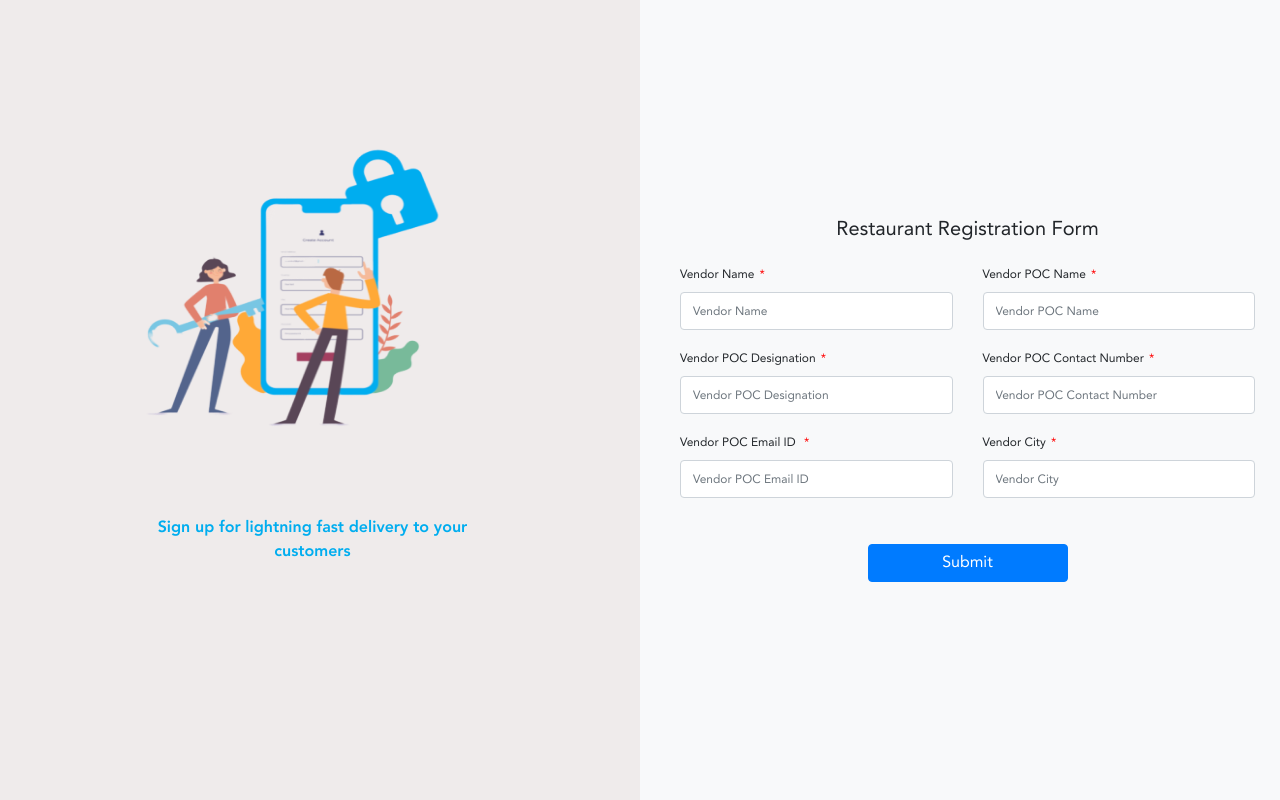
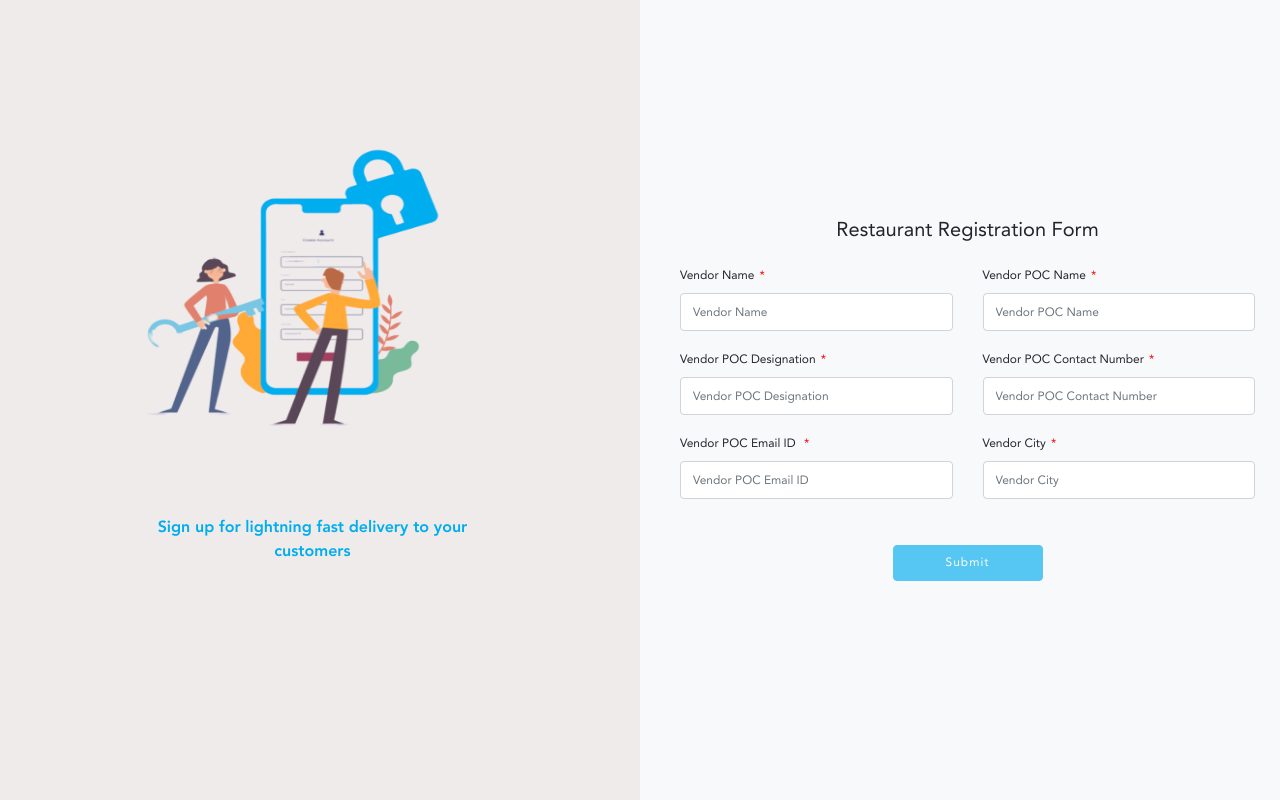
Before and after one commit to adithyaadii/geniee-app, an Angular app: page /restaurant in a window 1280 px wide. Built offline with nearby package versions, Linux system fonts and the light colour scheme.

Commit message:
reg-success changes

```diff
--- a/src/app/app-routing.module.ts
+++ b/src/app/app-routing.module.ts
@@ -4,6 +4,7 @@ import { LoginComponent } from './login/login.component';
 import { RegistrationComponent } from './registration/registration.component';
 import { RestuarantComponent } from './vendor-registration-inner-page/restuarant/restuarant.component'
 import { VendorRegistrationInnerPageComponent } from './vendor-registration-inner-page/vendor-registration-inner-page.component';
+import { RegistrationSuccessfullComponent } from './registration-successfull/registration-successfull.component';
 
 
 const routes: Routes = [
@@ -28,6 +29,10 @@ const routes: Routes = [
     path: 'restaurant',
     component: RestuarantComponent
   },
+  {
+    path: 'registration-successfull',
+    component: RegistrationSuccessfullComponent
+  }
 ];
 
 @NgModule({
--- a/src/app/app.module.ts
+++ b/src/app/app.module.ts
@@ -8,6 +8,7 @@ import { RegistrationComponent } from './registration/registration.component';
 import { RestuarantComponent } from './vendor-registration-inner-page/restuarant/restuarant.component';
 import { VendorRegistrationInnerPageComponent } from './vendor-registration-inner-page/vendor-registration-inner-page.component';
 import { RegistrationService } from './registration/registration.service';
+import { RegistrationSuccessfullComponent } from './registration-successfull/registration-successfull.component';
 
 @NgModule({
   declarations: [
@@ -15,7 +16,8 @@ import { RegistrationService } from './registration/registration.service';
     LoginComponent,
     RegistrationComponent,
     RestuarantComponent,
-    VendorRegistrationInnerPageComponent
+    VendorRegistrationInnerPageComponent,
+    RegistrationSuccessfullComponent,
   ],
   imports: [
     BrowserModule,
--- /dev/null
+++ b/src/app/registration-successfull/registration-successfull.component.html
@@ -0,0 +1,5 @@
+<div class="registration-success"></div>
+<div class="registration-success-buttons">
+    <button type="button" class="btn btn-primary">Register Another One</button>
+    <button type="button" class="btn btn-primary">Login</button>
+</div>
--- /dev/null
+++ b/src/app/registration-successfull/registration-successfull.component.scss
@@ -0,0 +1,7 @@
+.registration-success{
+    background-image: url(/assets/images/registration-success.png);
+    height: 100%;
+    background-size: cover;
+    background-position: center;
+    background-repeat: no-repeat;
+}
--- /dev/null
+++ b/src/app/registration-successfull/registration-successfull.component.ts
@@ -0,0 +1,15 @@
+import { Component, OnInit } from '@angular/core';
+
+@Component({
+  selector: 'app-registration-successfull',
+  templateUrl: './registration-successfull.component.html',
+  styleUrls: ['./registration-successfull.component.scss']
+})
+export class RegistrationSuccessfullComponent implements OnInit {
+
+  constructor() { }
+
+  ngOnInit() {
+  }
+
+}
--- a/src/app/vendor-registration-inner-page/restuarant/restuarant.component.html
+++ b/src/app/vendor-registration-inner-page/restuarant/restuarant.component.html
@@ -17,39 +17,37 @@
                 </div>
                 <form [formGroup]="restuarantForm" (ngSubmit)="restuarantFormSubmit()">
                     <div class="container-fluid justify-content-center">
-
                         <div class="form-row justify-content-center">
                             <div class="form-group col-md-6 required">
                                 <label class="control-label" for="input">Vendor Name</label>
-                                <input formControlname="vendorName" type="text" class="form-control custom-input" id="input" placeholder="Vendor Name">
+                                <input formControlName="vendorName" type="text" class="form-control custom-input" id="input" placeholder="Vendor Name">
                             </div>
                             <div class="form-group col-md-6 required">
                                 <label class="control-label" for="input">Vendor POC
                                     Name</label>
-                                <input formControlname="vendorPocName" type="text" class="form-control custom-input" id="input" placeholder="Vendor POC Name">
+                                <input formControlName="vendorPocName" type="text" class="form-control custom-input" id="input" placeholder="Vendor POC Name">
                             </div>
                             <div class="form-group col-md-6 required">
                                 <label class="control-label" for="inputEmail4">Vendor POC
                                     Designation</label>
-                                <input formControlname="vendorPocDesignation" type="input" class="form-control custom-input" id="input"
+                                <input formControlName="vendorPocDesignation" type="input" class="form-control custom-input" id="input"
                                     placeholder="Vendor POC Designation">
                             </div>
                             <div class="form-group col-md-6 required">
-                                <label class="control-label" for="input">Vendor POC Contact
-                                    Number</label>
-                                <input formControlname="vendorPocContactNumber" type="text" class="form-control custom-input" id="input" placeholder="Vendor POC Contact Number">
+                                <label class="control-label" for="input">Vendor POC Contact Number</label>
+                                <input formControlName="vendorPocContactNumber" type="text" class="form-control custom-input" id="input" placeholder="Vendor POC Contact Number">
                             </div>
                             <div class="form-group col-md-6 required">
                                 <label class="control-label" for="input">Vendor POC Email ID
                                 </label>
-                                <input formControlname="vendorPocEmail" type="text" class="form-control custom-input" id="input" placeholder="Vendor POC Email ID ">
+                                <input formControlName="vendorPocEmail" type="text" class="form-control custom-input" id="input" placeholder="Vendor POC Email ID ">
                             </div>
                             <div class="form-group col-md-6 required">
                                 <label class="control-label" for="input">Vendor City</label>
-                                <input formControlname="vendorCity" type="text" class="form-control custom-input" id="input" placeholder="Vendor City">
+                                <input formControlName="vendorCity" type="text" class="form-control custom-input" id="input" placeholder="Vendor City">
                             </div>
                         </div>
-                        <div class="text-center submitBtn"><button type="submit" class="btn btn-primary">Submit</button></div>
+                        <div class="text-center submitBtn"><button type="submit" [ngClass]="{'disabled': !restuarantForm.valid}" [disabled]="!restuarantForm.valid" class="btn btn-primary">Submit</button></div>
                     </div>
                 </form>
             </div>
--- a/src/app/vendor-registration-inner-page/restuarant/restuarant.component.scss
+++ b/src/app/vendor-registration-inner-page/restuarant/restuarant.component.scss
@@ -32,9 +32,22 @@
           .submitBtn{
               margin-top: 30px;
               button{
-                  width: 200px;
-              }
+                width: 150px;
+                background: #00adef;
+                color: #fff;
+                font-size: 12px;
+                border: 1px solid #00adef;
+                letter-spacing: 1px;
+                height: 36px;
+            }
           }
+          .disabled{
+            background: #E2F2F9;
+            color: #00adef;
+            border: 1px solid #E2F2F9;
+            font-size: 12px;
+            cursor: not-allowed;
+        }
           h4{
               font-size: 20px;
               margin-bottom: 20px;
--- a/src/app/vendor-registration-inner-page/restuarant/restuarant.component.ts
+++ b/src/app/vendor-registration-inner-page/restuarant/restuarant.component.ts
@@ -1,5 +1,6 @@
 import { Component, OnInit } from '@angular/core';
 import { FormGroup, FormControl, Validators } from '@angular/forms';
+import { Router } from '@angular/router';
 
 @Component({
   selector: 'app-restuarant',
@@ -8,7 +9,7 @@ import { FormGroup, FormControl, Validators } from '@angular/forms';
 })
 export class RestuarantComponent implements OnInit {
 
-  constructor() { }
+  constructor(private router: Router) { }
 
   restuarantForm: FormGroup;
 
@@ -17,13 +18,16 @@ export class RestuarantComponent implements OnInit {
       vendorName: new FormControl('', [Validators.required]),
       vendorPocName: new FormControl('', [Validators.required]),
       vendorPocDesignation: new FormControl('', [Validators.required]),
-      VendorPocContactNumber: new FormControl('', [Validators.required]),
-      VendorPocEmail: new FormControl('', [Validators.required]),
+      vendorPocContactNumber: new FormControl('', [Validators.required]),
+      vendorPocEmail: new FormControl('', [Validators.required]),
       vendorCity: new FormControl('', [Validators.required]),
     });
   }
 
   restuarantFormSubmit(){
+    if (this.restuarantForm.valid) {
+      this.router.navigate(['registration-successfull']);
+    }
   }
 
 }
```
Also changed, not shown: src/assets/images/registration-success.png (added), 1 other file (tests, documents, lock files or other folders).
